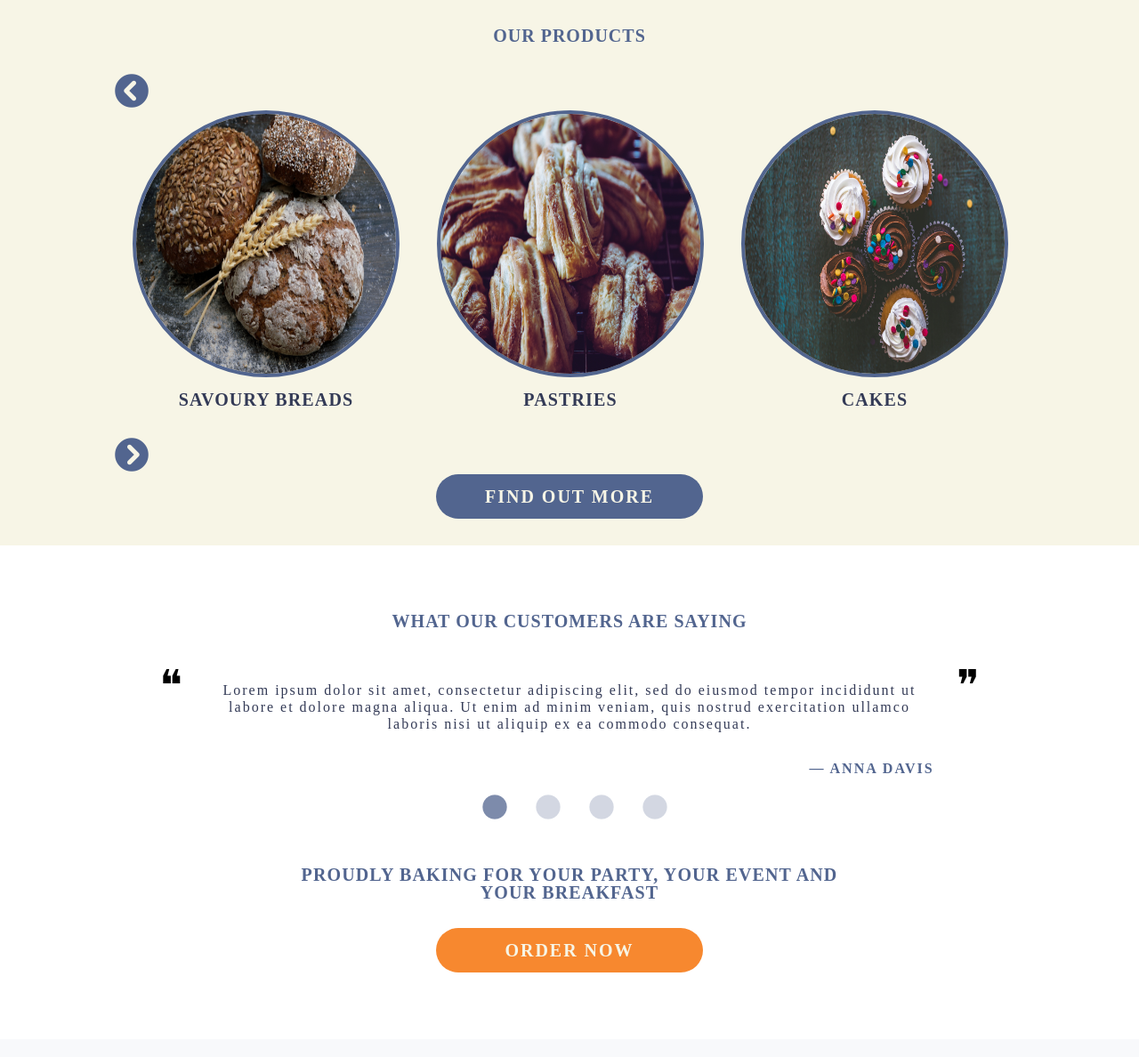
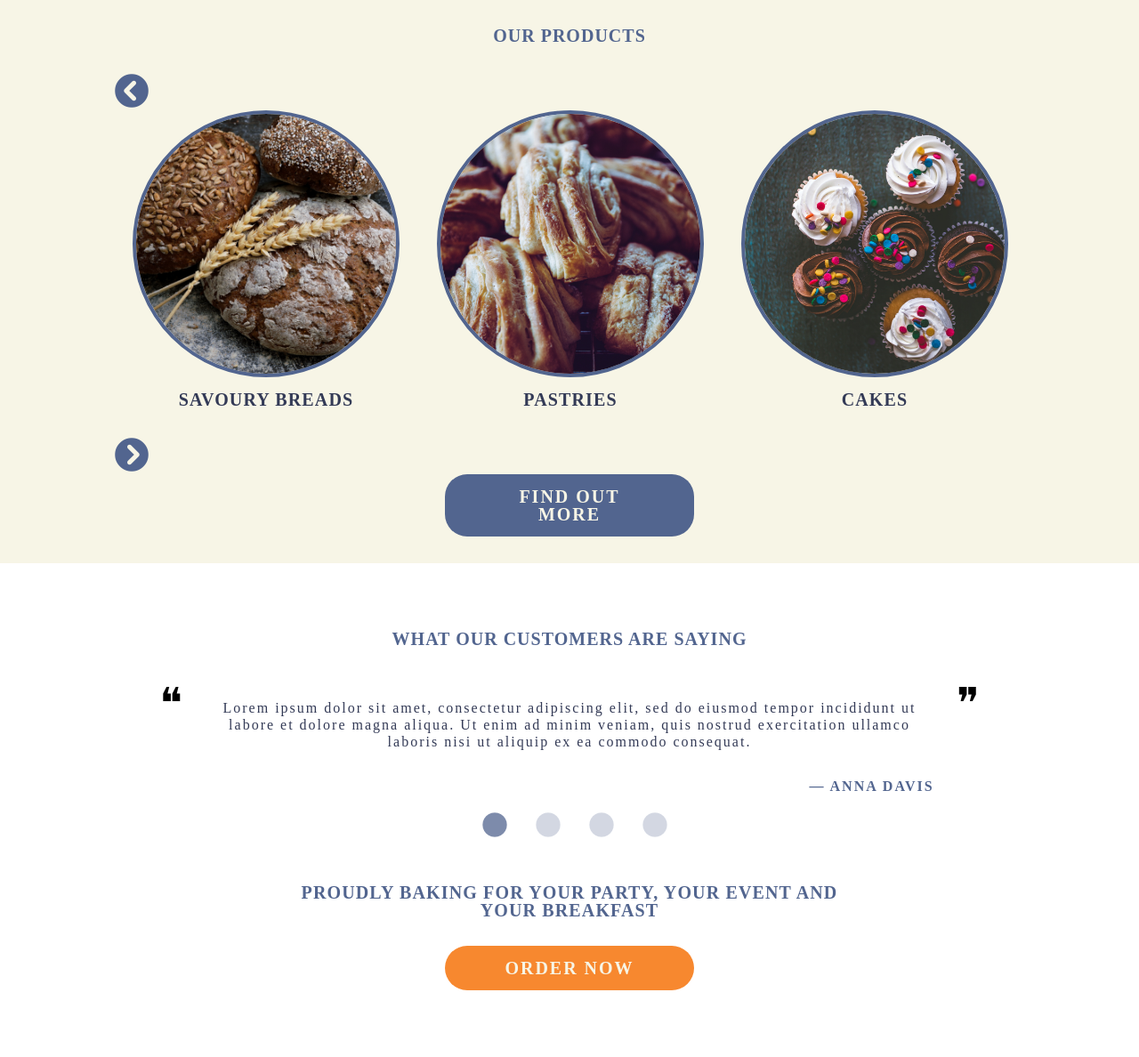
Before and after one commit to Scarnface/bakersDozen, a PHP site: page / in a window 1280 px wide. Shown: the whole page at 89% size. Before the commit the page ends 1093 px from the top, so only its background shows below. Run offline with PHP 8.4, Linux system fonts and the light colour scheme; some libraries are stand-ins or nearby versions; some web fonts are replaced.

Commit message:
Image scaling

```diff
--- a/dist/css/style.css
+++ b/dist/css/style.css
@@ -32,7 +32,7 @@
 .testimonialsCarouselWrapper .button {
   border-radius: 25px;
   padding: 15px 50px;
-  width: 300px;
+  width: 280px;
   text-align: center;
   font-family: "Khula";
   font-size: 20px;
@@ -102,6 +102,7 @@
   margin: 0 auto;
   border: 4px solid #52658f;
   border-radius: 50%;
+  object-fit: cover;
   width: 300px;
   height: 300px;
 }
--- a/src/scss/partials/_carousels.scss
+++ b/src/scss/partials/_carousels.scss
@@ -23,7 +23,7 @@
   .button {
     border-radius: 25px;
     padding: 15px 50px;
-    width: 300px;
+    width: 280px;
     text-align: center;
     font-family: "Khula";
     font-size: 20px;
@@ -94,6 +94,7 @@
       margin: 0 auto;
       border: 4px solid $brand-lightBlue;
       border-radius: 50%;
+      object-fit: cover;
       width: 300px;
       height: 300px;
     }
```
Also changed, not shown: 1 other file.
